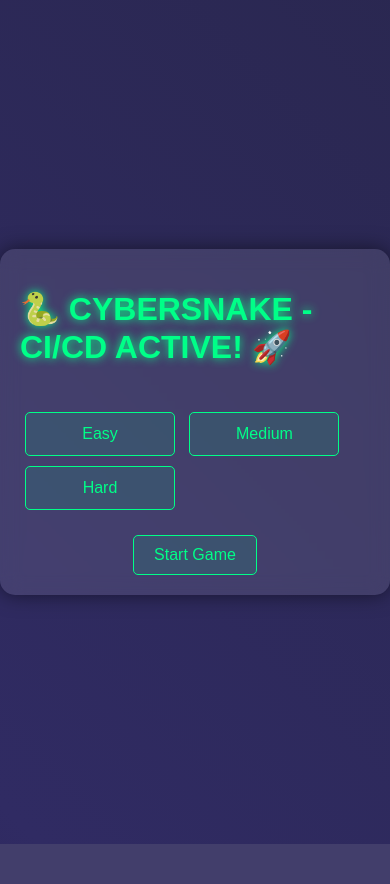
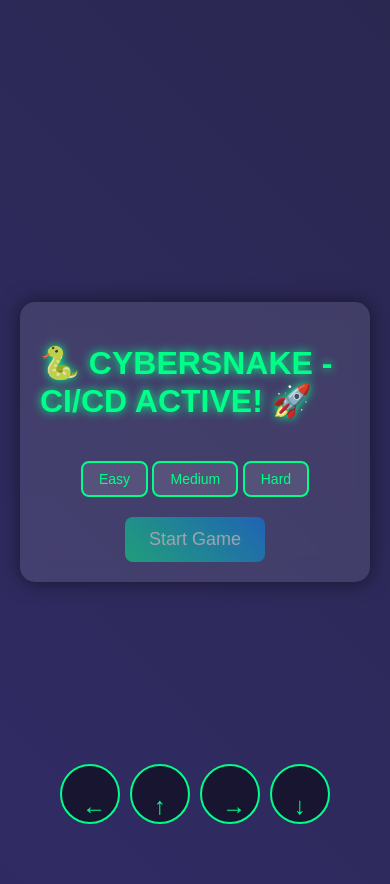
Before and after one commit to MokhtarLahjaily/-cybersnake-neon-game, a Flask app: page / in a window 390 px wide. Before the commit the page ends 844 px from the top, so only its background shows below. Run offline with Flask 3, Linux system fonts and the light colour scheme; some libraries are stand-ins or nearby versions.

Commit message:
fix mobile movements

```diff
--- a/templates/index.html
+++ b/templates/index.html
@@ -99,26 +99,100 @@
             padding: 10px 20px;
             font-size: 16px;
             cursor: pointer;
-            background: rgba(0, 255, 136, 0.1);
-            border: 1px solid #00ff88;
+            background: rgba(255, 255, 255, 0.1);
             color: #00ff88;
-            border-radius: 5px;
+            border: 2px solid #00ff88;
+            border-radius: 8px;
             transition: all 0.3s ease;
         }
 
         button:hover {
             background: rgba(0, 255, 136, 0.2);
-            transform: scale(1.05);
+            transform: translateY(-2px);
+        }
+
+        #reset-btn {
+            background: rgba(255, 0, 0, 0.1);
+            border: 2px solid #ff0000;
+            color: #ff0000;
+        }
+
+        #reset-btn:hover {
+            background: rgba(255, 0, 0, 0.2);
         }
 
         .difficulty-button {
-            padding: 12px 24px;
-            width: 150px;
-            margin: 5px;
+            padding: 8px 16px;
+            font-size: 14px;
         }
 
         .difficulty-button.selected {
+            background: rgba(0, 255, 136, 0.2);
+            transform: translateY(-2px);
+        }
+
+        #start-game {
+            padding: 12px 24px;
+            font-size: 18px;
+            background: linear-gradient(45deg, #00ff88, #0088ff);
+            border: none;
+            color: white;
+            text-shadow: 0 0 5px rgba(0, 255, 136, 0.5);
+            cursor: pointer;
+        }
+
+        #start-game:disabled {
+            opacity: 0.5;
+            cursor: not-allowed;
+        }
+
+        #direction-buttons {
+            display: none;
+            position: fixed;
+            bottom: 20px;
+            left: 50%;
+            transform: translateX(-50%);
+            gap: 10px;
+            z-index: 1000;
+        }
+
+        #direction-buttons button {
+            width: 60px;
+            height: 60px;
+            border-radius: 50%;
+            font-size: 24px;
+            line-height: 60px;
+            text-align: center;
+            background: rgba(0, 0, 0, 0.5);
+            color: #00ff88;
+            border: 2px solid #00ff88;
+        }
+
+        #direction-buttons button:hover {
             background: rgba(0, 255, 136, 0.3);
+            transform: translateY(-2px);
+        }
+
+        @media (max-width: 600px) {
+            body {
+                padding: 20px;
+            }
+
+            #game {
+                width: 100%;
+                height: 100%;
+                max-width: 400px;
+                max-height: 400px;
+            }
+
+            #menu-container, #game-container {
+                width: 100%;
+                max-width: 400px;
+            }
+
+            #direction-buttons {
+                display: flex;
+            }
         }
 
         @keyframes glow {
@@ -163,6 +237,15 @@
         <div id="confetti"></div>
     </div>
     <script src="https://cdnjs.cloudflare.com/ajax/libs/socket.io/4.0.1/socket.io.js"></script>
-    <script src="{{ url_for('static', filename='game.js') }}"></script>
+    </div>
+    <div id="direction-buttons">
+        <button class="direction-btn" data-direction="left">←</button>
+        <button class="direction-btn" data-direction="up">↑</button>
+        <button class="direction-btn" data-direction="right">→</button>
+        <button class="direction-btn" data-direction="down">↓</button>
+    </div>
+</div>
+
+<script src="{{ url_for('static', filename='game.js') }}"></script>
 </body>
 </html>
```
Also changed, not shown: static/game.js (+38 -0 lines).
